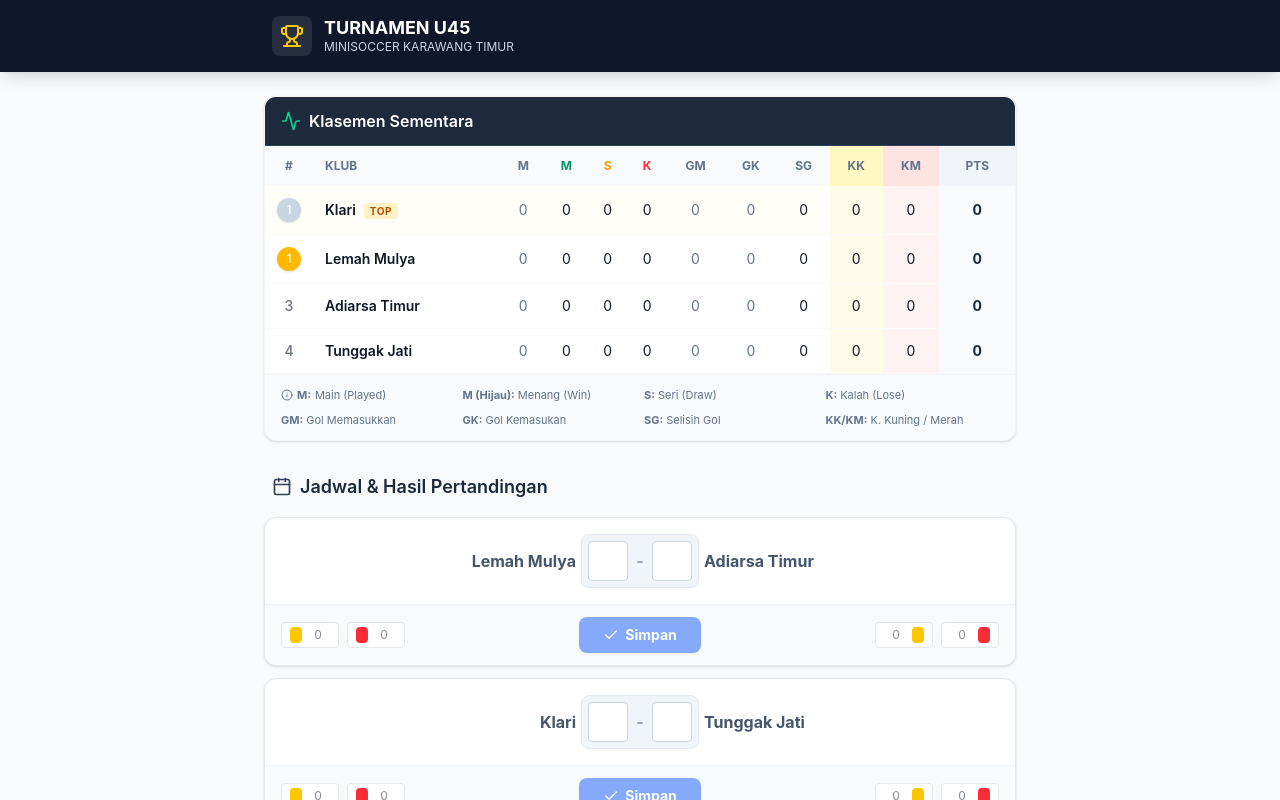
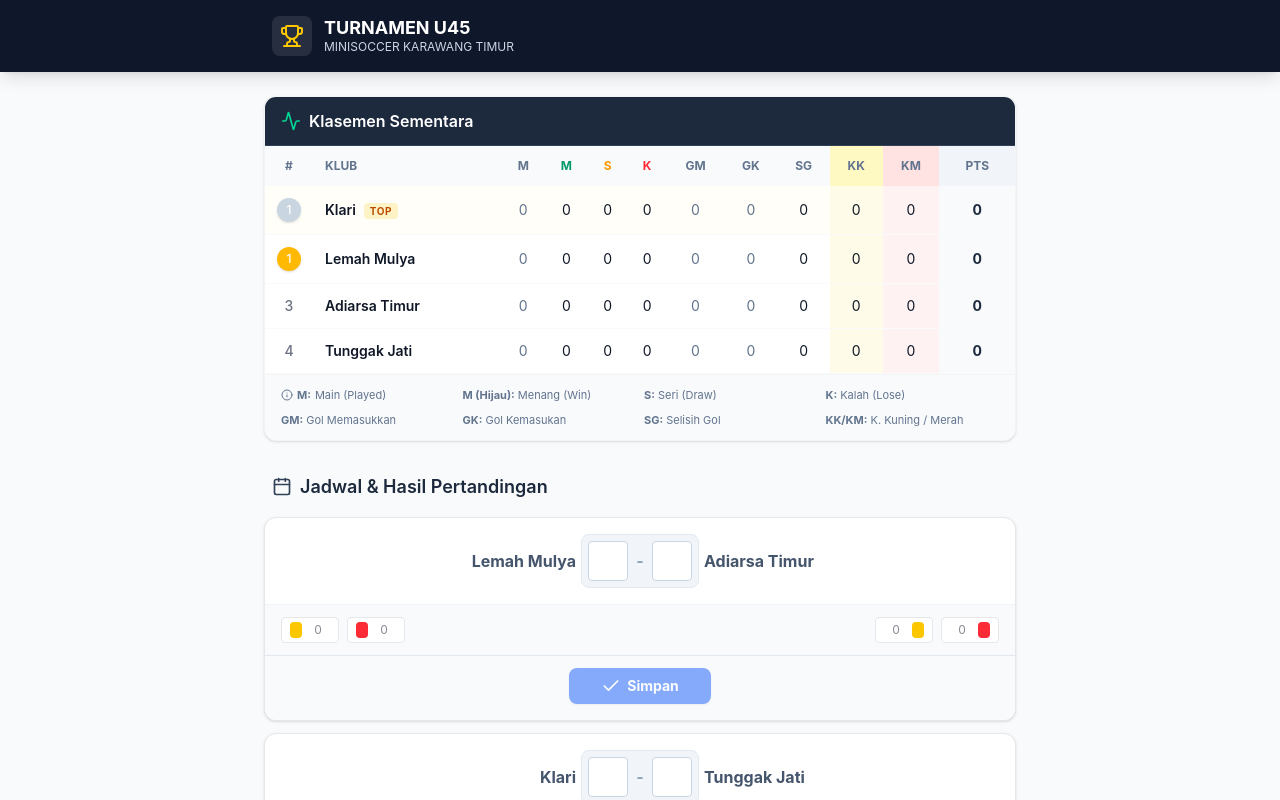
Before and after one commit to wisnuajipamungkas354/klasemen-sepakbola, a React (Vite) app: page / in a window 1280 px wide. Shown: the top 800 px of the page. Built offline with nearby package versions, Linux system fonts and the light colour scheme.

Commit message:
Fix: button

```diff
--- a/src/App.jsx
+++ b/src/App.jsx
@@ -1,5 +1,5 @@
 import React, { useState, useEffect, useMemo } from 'react';
-import { Trophy, Calendar, Check, Undo2, Activity, Info } from 'lucide-react';
+import { Trophy, Calendar, Check, Activity, Info, Pencil, RotateCcw } from 'lucide-react';
 
 const TEAMS = ["Klari", "Lemah Mulya", "Adiarsa Timur", "Tunggak Jati"];
 
@@ -63,8 +63,18 @@ export default function App() {
     }));
   };
 
-  // Function to reset/edit a match (this acts as the edit feature)
-  const handleUndoMatch = (matchId) => {
+  // Function to edit a match (membuka form tanpa menghapus nilai)
+  const handleEditMatch = (matchId) => {
+    setMatches(prevMatches => prevMatches.map(match =>
+      match.id === matchId ? {
+        ...match,
+        isPlayed: false // Hanya merubah status form menjadi bisa diedit lagi
+      } : match
+    ));
+  };
+
+  // Function to reset a match (mengosongkan semua nilai di form)
+  const handleResetMatch = (matchId) => {
     setMatches(prevMatches => prevMatches.map(match =>
       match.id === matchId ? {
         ...match,
@@ -72,7 +82,7 @@ export default function App() {
         homeScore: '', awayScore: '',
         homeYellow: '', awayYellow: '',
         homeRed: '', awayRed: '',
-        isPlayed: false // Resetting 'isPlayed' makes the inputs editable again
+        isPlayed: false
       } : match
     ));
   };
@@ -296,8 +306,8 @@ export default function App() {
                   </div>
                 </div>
 
-                {/* Cards Input & Action Button Section */}
-                <div className="bg-slate-50 px-4 py-3 border-t border-slate-100 flex flex-col sm:flex-row items-center justify-between gap-4 rounded-b-xl">
+                {/* Cards Input Section */}
+                <div className="bg-slate-50 px-4 py-3 border-t border-slate-100 flex flex-col sm:flex-row items-center justify-between gap-4">
 
                   {/* Home Cards */}
                   <div className="flex items-center gap-2 w-full sm:w-auto justify-center sm:justify-start">
@@ -319,26 +329,6 @@ export default function App() {
                     </div>
                   </div>
 
-                  {/* Action Button (Save / Undo) */}
-                  <div className="flex-shrink-0">
-                    {match.isPlayed ? (
-                       <button
-                         onClick={() => handleUndoMatch(match.id)}
-                         className="flex items-center gap-1.5 px-3 py-1.5 text-xs font-medium text-slate-600 bg-white border border-slate-300 rounded hover:bg-slate-100 transition-colors"
-                       >
-                         <Undo2 className="w-3.5 h-3.5" /> Edit/Reset
-                       </button>
-                    ) : (
-                      <button
-                        onClick={() => handleSaveMatch(match.id)}
-                        disabled={match.homeScore === '' || match.awayScore === ''}
-                        className="flex items-center gap-1.5 px-6 py-2 text-sm font-bold text-white bg-blue-600 rounded-lg hover:bg-blue-700 disabled:opacity-50 disabled:cursor-not-allowed transition-colors shadow-sm"
-                      >
-                        <Check className="w-4 h-4" /> Simpan
-                      </button>
-                    )}
-                  </div>
-
                   {/* Away Cards */}
                   <div className="flex items-center gap-2 w-full sm:w-auto justify-center sm:justify-end">
                     <div className="flex items-center gap-1 bg-white px-2 py-1 rounded border border-gray-200">
@@ -358,7 +348,34 @@ export default function App() {
                       <div className="w-3 h-4 bg-red-500 rounded-sm"></div>
                     </div>
                   </div>
+                </div>
 
+                {/* Action Button (Save / Edit / Reset) */}
+                <div className="bg-slate-50 flex w-full justify-center items-center py-3 pb-4 gap-3 rounded-b-xl border-t border-slate-200">
+                  {match.isPlayed ? (
+                     <>
+                       <button
+                         onClick={() => handleEditMatch(match.id)}
+                         className="flex items-center gap-1.5 px-4 py-2 text-sm font-medium text-blue-600 bg-blue-50 border border-blue-200 rounded-lg hover:bg-blue-100 transition-colors shadow-sm"
+                       >
+                         <Pencil className="w-4 h-4" /> Edit
+                       </button>
+                       <button
+                         onClick={() => handleResetMatch(match.id)}
+                         className="flex items-center gap-1.5 px-4 py-2 text-sm font-medium text-red-600 bg-red-50 border border-red-200 rounded-lg hover:bg-red-100 transition-colors shadow-sm"
+                       >
+                         <RotateCcw className="w-4 h-4" /> Reset
+                       </button>
+                     </>
+                  ) : (
+                    <button
+                      onClick={() => handleSaveMatch(match.id)}
+                      disabled={match.homeScore === '' || match.awayScore === ''}
+                      className="flex items-center gap-1.5 px-8 py-2 text-sm font-bold text-white bg-blue-600 rounded-lg hover:bg-blue-700 disabled:opacity-50 disabled:cursor-not-allowed transition-colors shadow-sm"
+                    >
+                      <Check className="w-5 h-5" /> Simpan
+                    </button>
+                  )}
                 </div>
               </div>
             ))}
```
